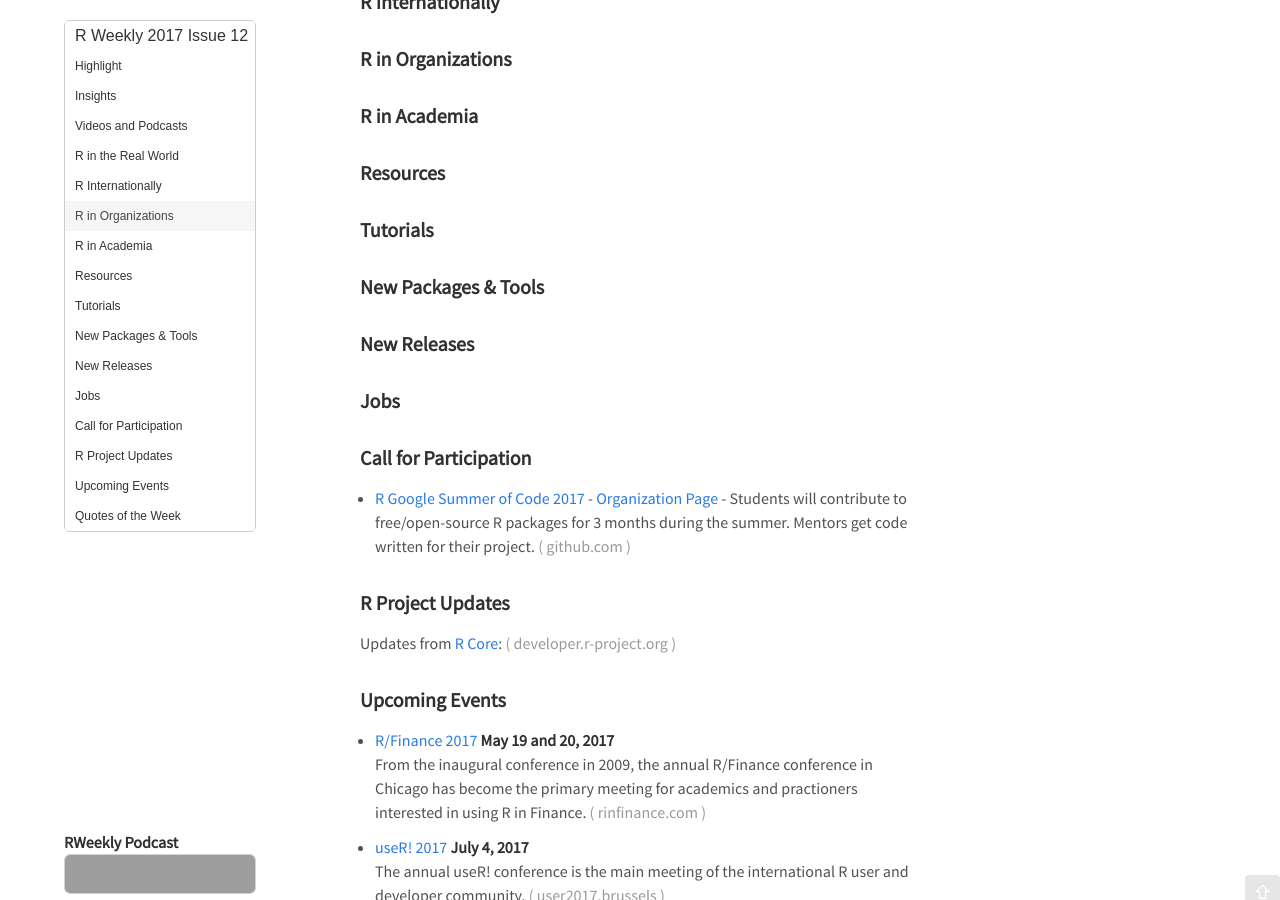
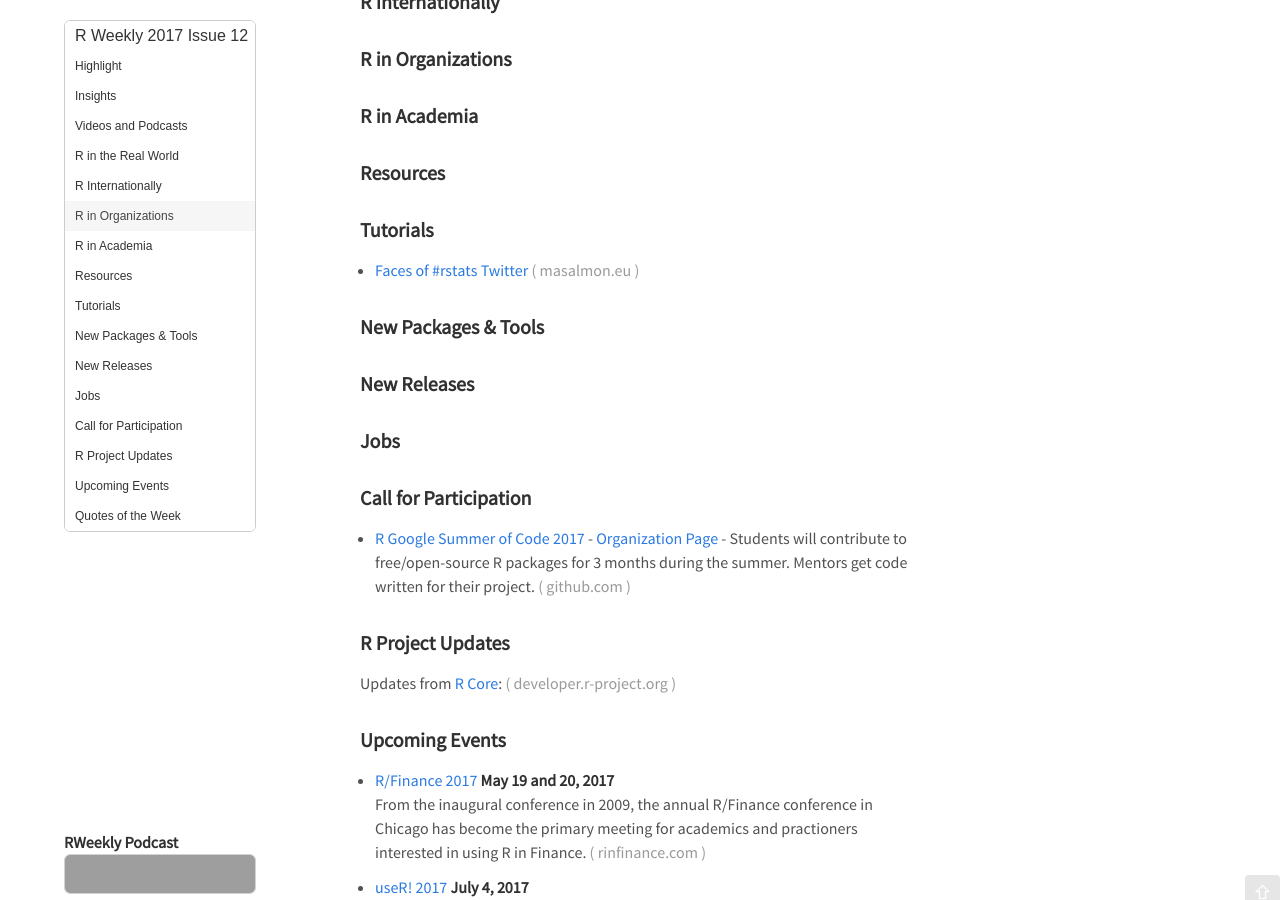
Before and after one commit to rweekly/rweekly.org, a Jekyll site: the page built from draft.md, in a window 1280 px wide and 900 px high, scrolled down 503 px. Built offline with Jekyll 4.4.1, drawn with Linux system fonts in a browser that asks for light colours; comment, search, counter and statistics services are not loaded; grey boxes are pictures that could not be loaded.

Commit message:
Update draft.md

```diff
--- a/draft.md
+++ b/draft.md
@@ -45,7 +45,7 @@
 
 ### Tutorials
 
-
++ [Faces of #rstats Twitter](http://www.masalmon.eu/2017/03/19/facesofr/)
 
 
 ### New Packages & Tools
```
